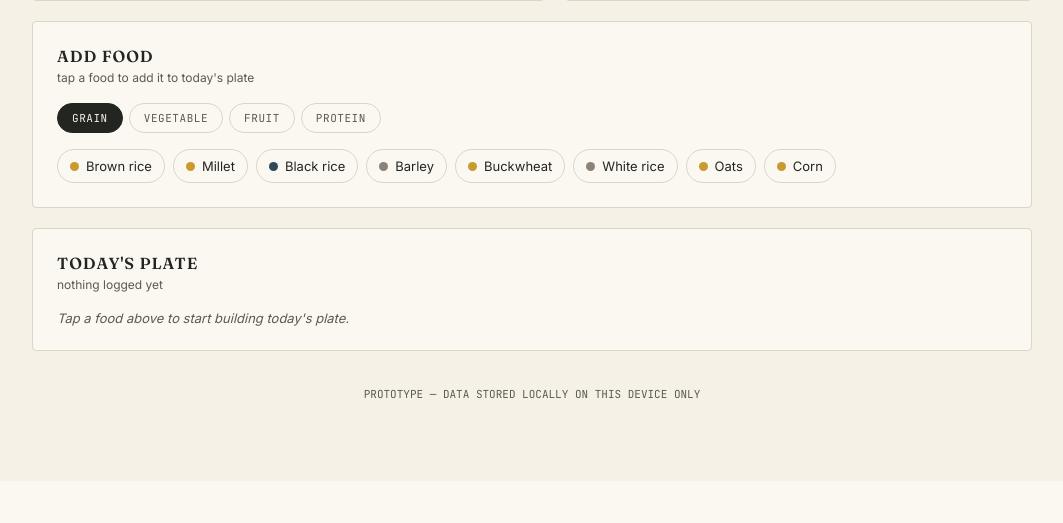
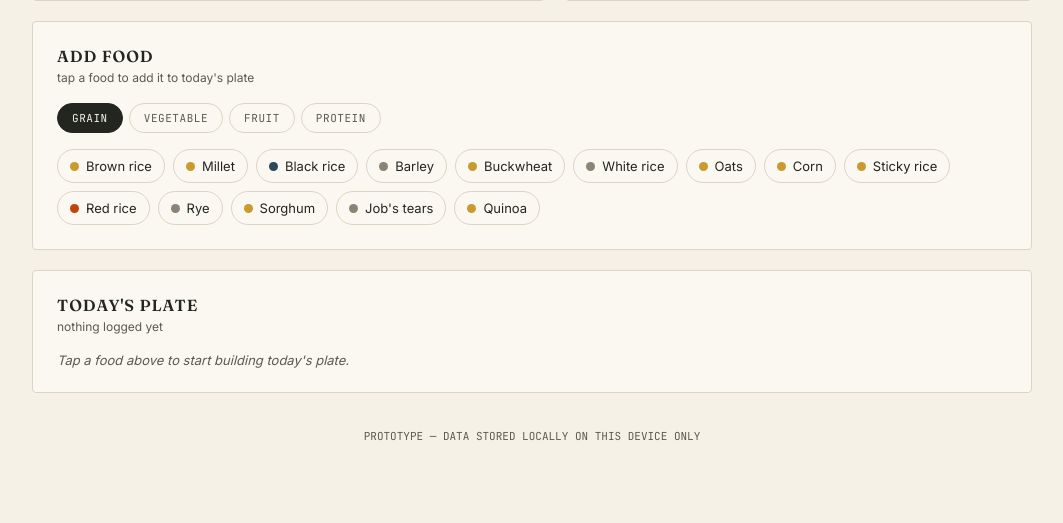
Before and after one commit to abc01013579/zhouyi-divination, a Flask app: page /balance-plate in a window 1280 px wide. Shown: the part 679-1202 px from the top of the page, without its empty margins (108-1171 px from the left). Before the commit the page ends 1078 px from the top, so only its background shows below. Run offline with Flask 3, Linux system fonts and the light colour scheme.

Commit message:
Expand Balance Plate food bank from 51 to 95 items
Add 44 more foods across all four categories (grain, vegetable, fruit,
protein) for broader daily-logging coverage. Some color/taste/nature
assignments are reasonable judgment calls rather than settled TCM
tradition and may warrant refinement later.

Co-Authored-By: Claude Sonnet 5 <noreply@anthropic.com>

```diff
--- a/templates/balance_plate.html
+++ b/templates/balance_plate.html
@@ -179,6 +179,12 @@ const FOODS = [
  {name:'White rice', cat:'Grain', color:'metal', taste:'sweet', nature:0},
  {name:'Oats', cat:'Grain', color:'earth', taste:'sweet', nature:0},
  {name:'Corn', cat:'Grain', color:'earth', taste:'sweet', nature:0},
+ {name:'Sticky rice', cat:'Grain', color:'earth', taste:'sweet', nature:1},
+ {name:'Red rice', cat:'Grain', color:'fire', taste:'sweet', nature:0},
+ {name:'Rye', cat:'Grain', color:'metal', taste:'sweet', nature:0},
+ {name:'Sorghum', cat:'Grain', color:'earth', taste:'sweet', nature:1},
+ {name:"Job's tears", cat:'Grain', color:'metal', taste:'sweet', nature:-1},
+ {name:'Quinoa', cat:'Grain', color:'earth', taste:'sweet', nature:0},
  // Vegetable
  {name:'Spinach', cat:'Vegetable', color:'wood', taste:'sweet', nature:-1},
  {name:'Broccoli', cat:'Vegetable', color:'wood', taste:'sweet', nature:0},
@@ -196,6 +202,20 @@ const FOODS = [
  {name:'Garlic', cat:'Vegetable', color:'metal', taste:'pungent', nature:1},
  {name:'Celery', cat:'Vegetable', color:'wood', taste:'sweet', nature:-1},
  {name:'Shiitake mushroom', cat:'Vegetable', color:'earth', taste:'sweet', nature:0},
+ {name:'Sweet potato', cat:'Vegetable', color:'earth', taste:'sweet', nature:1},
+ {name:'Potato', cat:'Vegetable', color:'earth', taste:'sweet', nature:0},
+ {name:'Eggplant', cat:'Vegetable', color:'water', taste:'sweet', nature:-1},
+ {name:'Beet', cat:'Vegetable', color:'fire', taste:'sweet', nature:0},
+ {name:'Purple cabbage', cat:'Vegetable', color:'water', taste:'sweet', nature:-1},
+ {name:'Chili pepper', cat:'Vegetable', color:'fire', taste:'pungent', nature:1},
+ {name:'Leek', cat:'Vegetable', color:'wood', taste:'pungent', nature:1},
+ {name:'Mustard greens', cat:'Vegetable', color:'wood', taste:'pungent', nature:1},
+ {name:'Lotus root', cat:'Vegetable', color:'metal', taste:'sweet', nature:-1},
+ {name:'Cauliflower', cat:'Vegetable', color:'metal', taste:'sweet', nature:0},
+ {name:'Black fungus', cat:'Vegetable', color:'water', taste:'sweet', nature:0},
+ {name:'Pumpkin', cat:'Vegetable', color:'earth', taste:'sweet', nature:1},
+ {name:'Yam', cat:'Vegetable', color:'metal', taste:'sweet', nature:0},
+ {name:'Asparagus', cat:'Vegetable', color:'wood', taste:'bitter', nature:-1},
  // Fruit
  {name:'Watermelon', cat:'Fruit', color:'fire', taste:'sweet', nature:-1},
  {name:'Goji berry', cat:'Fruit', color:'fire', taste:'sweet', nature:1},
@@ -211,6 +231,18 @@ const FOODS = [
  {name:'Peach', cat:'Fruit', color:'fire', taste:'sweet', nature:1},
  {name:'Mango', cat:'Fruit', color:'earth', taste:'sweet', nature:1},
  {name:'Kiwi', cat:'Fruit', color:'wood', taste:'sour', nature:-1},
+ {name:'Strawberry', cat:'Fruit', color:'fire', taste:'sour', nature:-1},
+ {name:'Cherry', cat:'Fruit', color:'fire', taste:'sweet', nature:1},
+ {name:'Pomegranate', cat:'Fruit', color:'fire', taste:'sour', nature:0},
+ {name:'Papaya', cat:'Fruit', color:'earth', taste:'sweet', nature:0},
+ {name:'Persimmon', cat:'Fruit', color:'earth', taste:'sweet', nature:-1},
+ {name:'Cantaloupe', cat:'Fruit', color:'earth', taste:'sweet', nature:-1},
+ {name:'Pineapple', cat:'Fruit', color:'earth', taste:'sour', nature:0},
+ {name:'Coconut', cat:'Fruit', color:'metal', taste:'sweet', nature:0},
+ {name:'Lemon', cat:'Fruit', color:'earth', taste:'sour', nature:-1},
+ {name:'Plum', cat:'Fruit', color:'water', taste:'sour', nature:0},
+ {name:'Fig', cat:'Fruit', color:'water', taste:'sweet', nature:0},
+ {name:'Jujube (red date)', cat:'Fruit', color:'fire', taste:'sweet', nature:1},
  // Protein
  {name:'Chicken', cat:'Protein', color:'earth', taste:'sweet', nature:1},
  {name:'Beef', cat:'Protein', color:'earth', taste:'sweet', nature:1},
@@ -225,6 +257,18 @@ const FOODS = [
  {name:'Pork', cat:'Protein', color:'earth', taste:'sweet', nature:0},
  {name:'Walnut', cat:'Protein', color:'water', taste:'sweet', nature:1},
  {name:'Black sesame', cat:'Protein', color:'water', taste:'sweet', nature:0},
+ {name:'Turkey', cat:'Protein', color:'earth', taste:'sweet', nature:0},
+ {name:'Crab', cat:'Protein', color:'metal', taste:'salty', nature:-1},
+ {name:'Oyster', cat:'Protein', color:'water', taste:'salty', nature:-1},
+ {name:'Squid', cat:'Protein', color:'metal', taste:'salty', nature:0},
+ {name:'Mung bean', cat:'Protein', color:'wood', taste:'sweet', nature:-1},
+ {name:'Adzuki bean', cat:'Protein', color:'fire', taste:'sweet', nature:0},
+ {name:'Kidney bean', cat:'Protein', color:'fire', taste:'sweet', nature:0},
+ {name:'Chickpea', cat:'Protein', color:'earth', taste:'sweet', nature:0},
+ {name:'Peanut', cat:'Protein', color:'earth', taste:'sweet', nature:1},
+ {name:'Cashew', cat:'Protein', color:'earth', taste:'sweet', nature:1},
+ {name:'Milk', cat:'Protein', color:'metal', taste:'sweet', nature:-1},
+ {name:'Yogurt', cat:'Protein', color:'metal', taste:'sour', nature:-1},
 ];
 
 const CATEGORIES = ['Grain','Vegetable','Fruit','Protein'];
```
